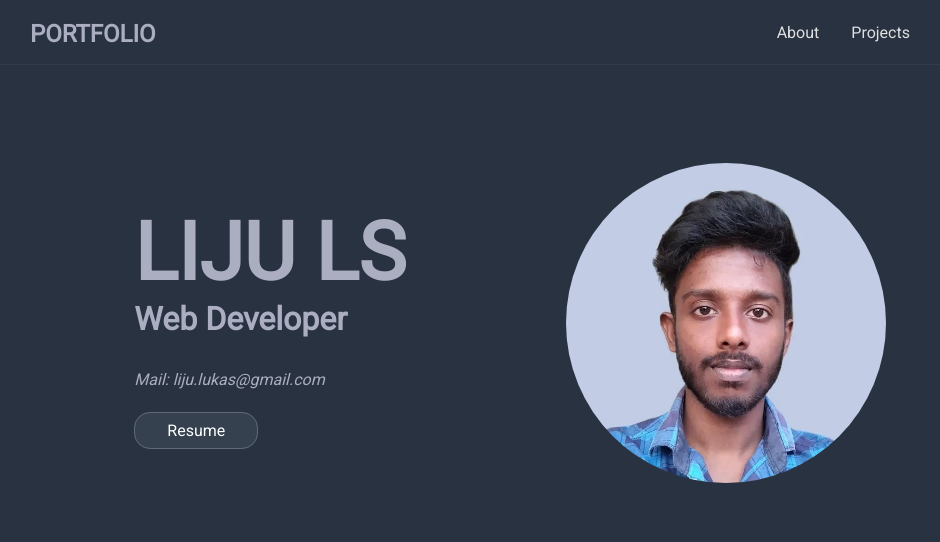
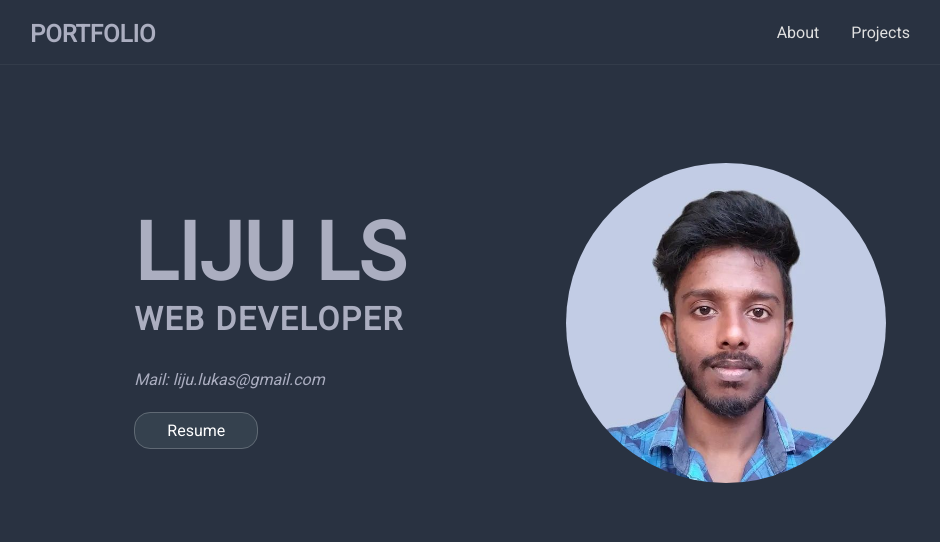
Before and after one commit to liju-ls/portfolio, a plain HTML site: page index.html in a window 1280 px wide. Shown: the top 542 px of the page, without its empty margins (130-1070 px from the left). Drawn offline with Linux system fonts and the light colour scheme; some icons are missing.

Commit message:
update: change letter spacing of profession

```diff
--- a/index.html
+++ b/index.html
@@ -28,7 +28,7 @@
       <div class="header">
         <div class="left-header">
           <h1>LIJU LS</h1>
-          <h3>Web Developer</h3>
+          <h3 class="profession-title">Web Developer</h3>
           <address class="contact">Mail: liju.lukas@gmail.com</address>
           <a
             class="resume-down-btn"
--- a/style.css
+++ b/style.css
@@ -116,6 +116,11 @@ body {
   animation-iteration-count: infinite;
 }
 
+.profession-title {
+  text-transform: uppercase;
+  letter-spacing: 0.1rem;
+}
+
 /********************/
 
 /* Project section */
```
